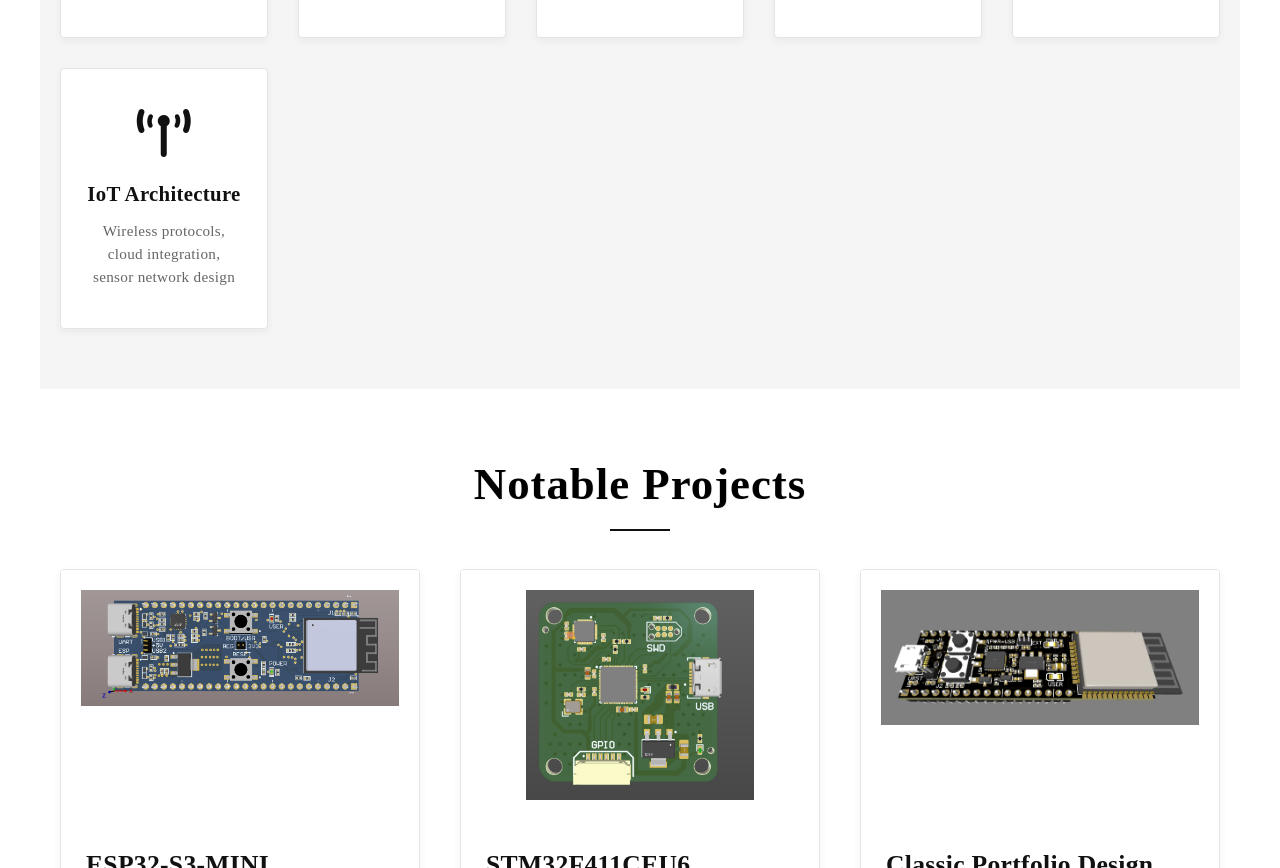
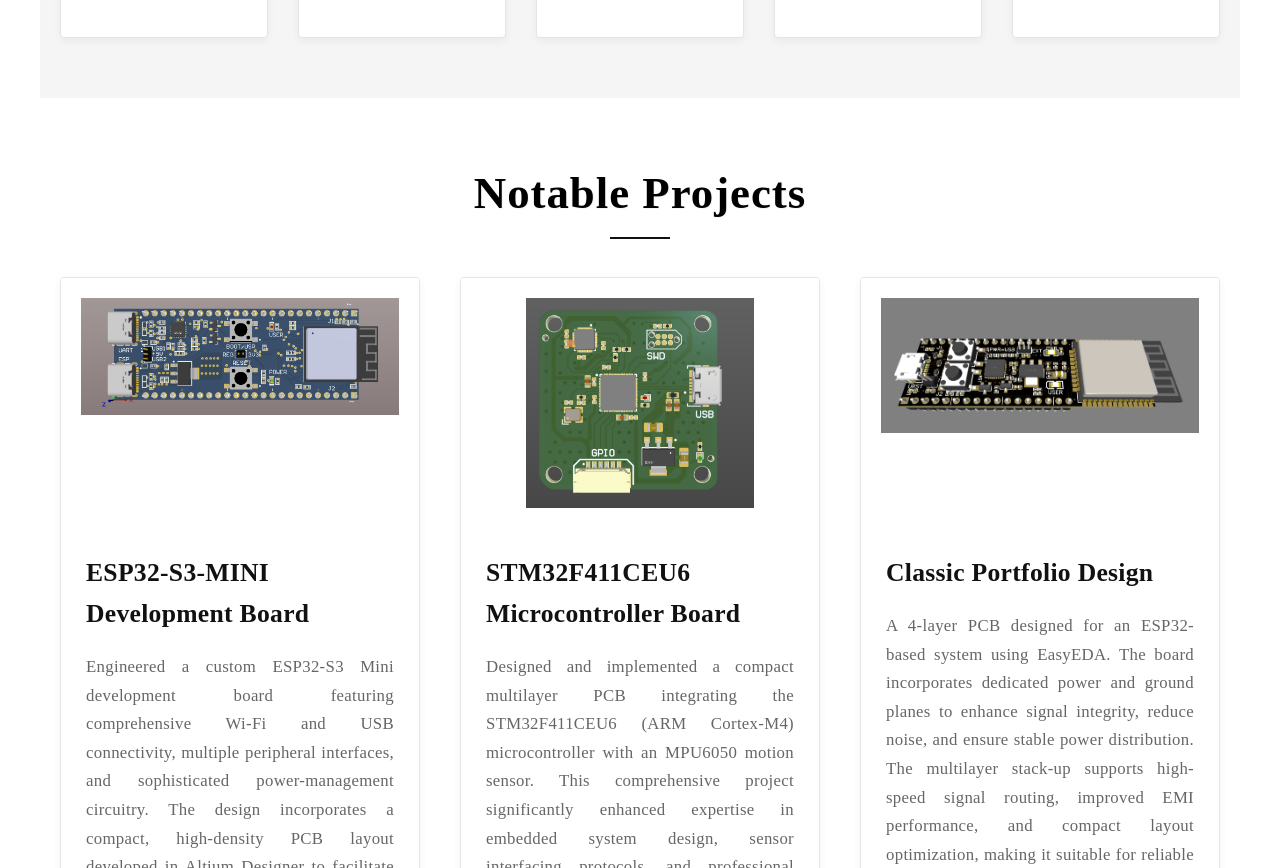
Before and after one commit to abhinavsobhasuresh/Abhinav-Portfolio, a plain HTML site: page index.html in a window 1280 px wide. Shown: the part 1917-2785 px from the top of the page. Drawn offline with Linux system fonts and the light colour scheme.

```diff
--- a/index.html
+++ b/index.html
@@ -128,11 +128,6 @@
                     <h3>Firmware Development</h3>
                     <p>C/C++ programming, device drivers, BSP development</p>
                 </div>
-                <div class="skill-item fade-in-up" data-delay="500">
-                    <i class="fas fa-broadcast-tower"></i>
-                    <h3>IoT Architecture</h3>
-                    <p>Wireless protocols, cloud integration, sensor network design</p>
-                </div>
             </div>
         </section>
 
```
Also changed, not shown: Images/wallpaper1.jpg (added), Images/wallpaper2.jpg (added), Images/wallpaper3.jpg (added).
